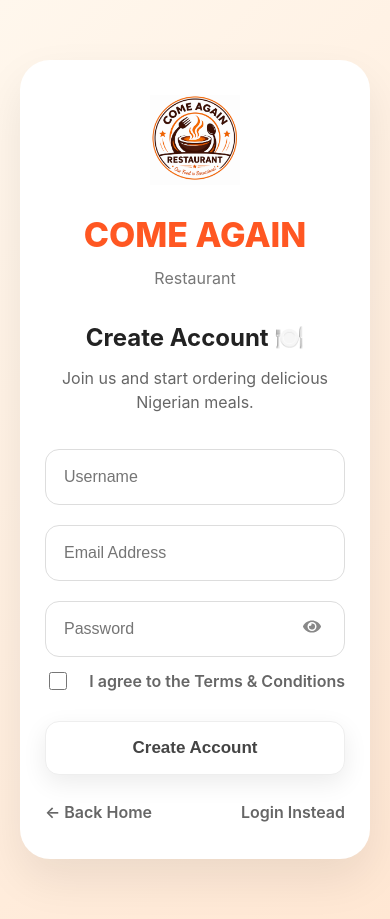
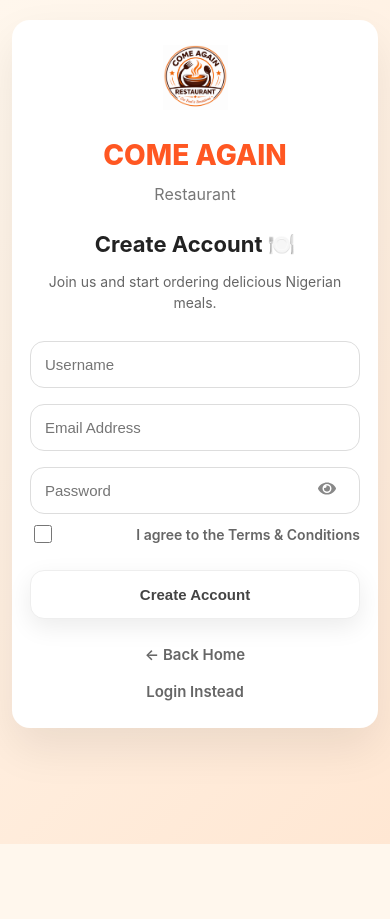
Before and after one commit to Juizpapi/ComeAgain, a React (Vite) app in the folder client/: page /register in a window 390 px wide. After the commit the page ends 844 px from the top, so only its background shows below. Built offline with nearby package versions, Linux system fonts and the light colour scheme; no server answers.

Commit message:
vercel  json for reload and rgister page mobility

```diff
--- a/client/src/styles/RegisterPage.css
+++ b/client/src/styles/RegisterPage.css
@@ -275,24 +275,130 @@ to{
    MOBILE
 =========================== */
 
-@media(max-width:600px){
+@media (max-width:768px){
+
+.register-page{
+    padding:30px 16px;
+    align-items:flex-start;
+}
 
 .register-card{
+    padding:35px 28px;
+    border-radius:22px;
+}
 
-    padding:35px 25px;
+.register-brand{
+    margin-bottom:22px;
+}
+
+.register-logo{
+    width:75px;
+}
+
+.register-brand h1{
+    font-size:34px;
+}
+
+.register-heading{
+    margin-bottom:28px;
+}
+
+.register-heading h2{
+    font-size:28px;
+}
+
+.register-heading p{
+    font-size:15px;
+}
+
+.register-form{
+    gap:16px;
+}
+
+.register-form input{
+    padding:16px;
+    font-size:16px;
+}
+
+.register-btn{
+    padding:16px;
+}
+
+.register-footer{
+    flex-direction:column;
+    align-items:center;
+    gap:14px;
+    text-align:center;
+}
+
+.remember-row{
+    align-items:flex-start;
+    gap:10px;
+    font-size:15px;
+    line-height:1.5;
+}
+
+.register-message{
+    font-size:15px;
+    line-height:1.6;
+    word-break:break-word;
+}
 
 }
 
+@media (max-width:480px){
+
+.register-page{
+    padding:20px 12px;
+}
+
+.register-card{
+    padding:25px 18px;
+    border-radius:18px;
+}
+
+.register-logo{
+    width:65px;
+}
+
 .register-brand h1{
-
-    font-size:34px;
-
+    font-size:28px;
 }
 
 .register-heading h2{
+    font-size:22px;
+}
 
-    font-size:24px;
+.register-heading p{
+    font-size:14px;
+}
 
+.register-form input{
+    padding:14px;
+    font-size:15px;
+}
+
+.password-toggle{
+    right:14px;
+    font-size:17px;
+}
+
+.register-btn{
+    font-size:15px;
+    padding:15px;
+}
+
+.remember-row{
+    font-size:14px;
+}
+
+.register-footer a{
+    font-size:15px;
+}
+
+.register-message{
+    padding:12px;
+    font-size:14px;
 }
 
 }
```
Also changed, not shown: client/vercel.json (added).
